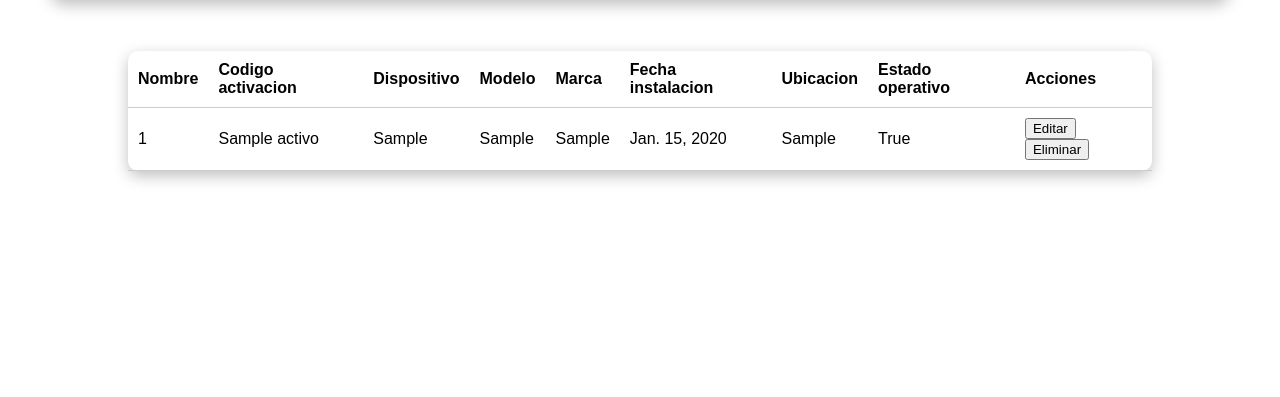
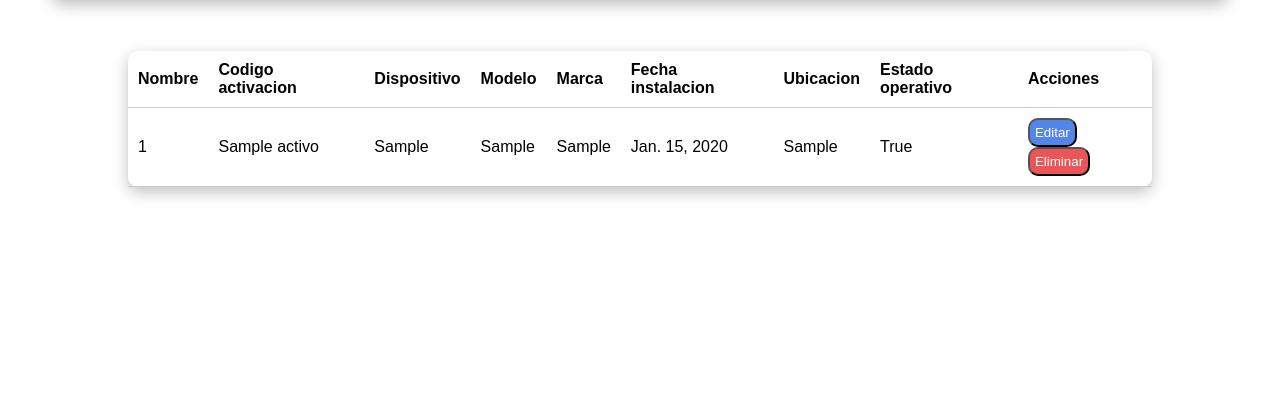
Before and after one commit to javieralbizu/Proyecto_N-8, a Django app: page /Activos/ in a window 1280 px wide. Shown: the part 110-507 px from the top of the page. Run offline with Django 5.2, Linux system fonts and the light colour scheme; tables that the repository leaves empty hold one stand-in row (values such as "Sample post").

Commit message:
Boton de editar y eliminar puesto bonito

```diff
--- a/Activos/Templates/Activos/Tabla.html
+++ b/Activos/Templates/Activos/Tabla.html
@@ -29,8 +29,8 @@ Tabla Activos
         <td>{{ Activo.Ubicacion }}</td>
         <td>{{ Activo.EstadoOperativo }}</td>
         <td>
-            <a href="{% url 'EditarActivo' Activo.id %}"><button>Editar</button></a>
-            <a href="{% url 'EliminarActivo' Activo.id %}"><button>Eliminar</button></a>
+            <a href="{% url 'EditarActivo' Activo.id %}"><button class="editar">Editar</button></a>
+            <a href="{% url 'EliminarActivo' Activo.id %}"><button class="eliminar">Eliminar</button></a>
         </td>
     </tr>
     {% endfor %}
--- a/Incidencias/Templates/Incidencias/Tabla.html
+++ b/Incidencias/Templates/Incidencias/Tabla.html
@@ -27,8 +27,8 @@ Tabla Incidencias
         <td>{{ Intervencion.TecnicoAsignado }}</td>
         <td>{{ Intervencion.ActivoAsignado }}</td>
         <td>
-            <a href="{% url 'EditarIncidencia' Intervencion.id %}"><button>Editar</button></a>
-            <a href="{% url 'EliminarIncidencia' Intervencion.id %}"><button>Eliminar</button></a>
+            <a href="{% url 'EditarIncidencia' Intervencion.id %}"><button class="editar">Editar</button></a>
+            <a href="{% url 'EliminarIncidencia' Intervencion.id %}"><button class="eliminar">Eliminar</button></a>
         </td>
     </tr>
     {% endfor %}
--- a/Tecnico/Templates/Tecnico/Tabla.html
+++ b/Tecnico/Templates/Tecnico/Tabla.html
@@ -23,8 +23,8 @@ Tabla Tecnico
         <td>{{ Trabajador.Email }}</td>
         <td>{{ Trabajador.Telefono }}</td>
         <td>
-            <a href="{% url 'EditarTrabajador' Trabajador.id %}" ><button>Editar</button></a>
-            <a href="{% url 'EliminarTrabajador' Trabajador.id %}" ><button>Eliminar</button></a>
+            <a href="{% url 'EditarTrabajador' Trabajador.id %}" ><button class="editar">Editar</button></a>
+            <a href="{% url 'EliminarTrabajador' Trabajador.id %}" ><button class="eliminar">Eliminar</button></a>
         </td>
 
     </tr>
--- a/Tecnico/models.py
+++ b/Tecnico/models.py
@@ -5,7 +5,7 @@ class Trabajador (models.Model):
     Nombre = models.CharField(max_length=30)
     Apellido = models.CharField(max_length=40)
     Email = models.EmailField()
-    Telefono = models.IntegerField(max_length=15)
+    Telefono = models.IntegerField()
 
     def __str__(self):
         return f"{self.Nombre} {self.Apellido}"
--- a/static/css/style.css
+++ b/static/css/style.css
@@ -67,6 +67,20 @@ td {
     text-align: left;
     padding: 10px;
     border-bottom: 1px solid #ccc;
+}
+
+.editar{
+    padding: 5px;
+    background-color: rgba(3, 73, 224, 0.671);
+    border-radius: 10px;
+    color: white;
+}
+
+.eliminar{
+    padding: 5px;
+    background-color: rgba(224, 3, 7, 0.671);
+    border-radius: 10px;
+    color: white;
 }
 
 main {
```
